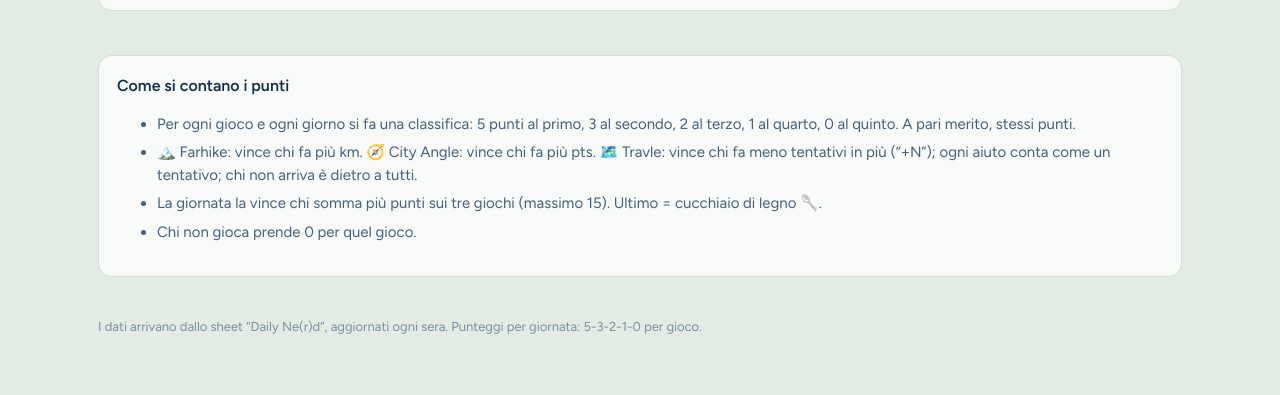
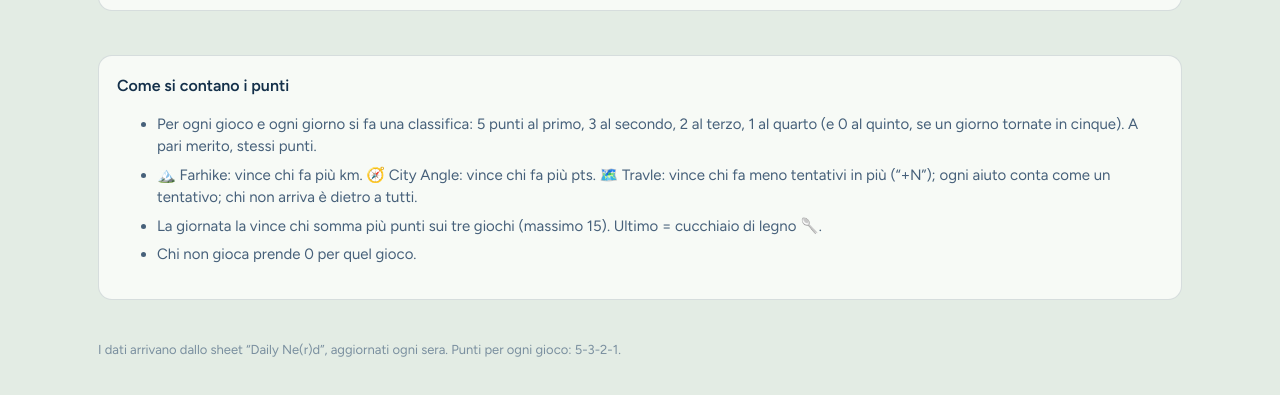
Before and after one commit to dommol7/daily-nerd, a plain HTML site: page index.html in a window 1280 px wide. Shown: the part 345-740 px from the top of the page. Drawn offline with Linux system fonts and the light colour scheme.

Commit message:
Testi delle regole adattati a 4 giocatori
Co-Authored-By: Claude Opus 5.5 <noreply@anthropic.com>
Claude-Session: https://claude.ai/code/session_01SjpBk9nQJR4MkPpALhne2U

```diff
--- a/index.html
+++ b/index.html
@@ -352,7 +352,7 @@ function render(){
   app.append(rulesSection());
   foot();
 }
-function foot(){ document.getElementById("foot").textContent="I dati arrivano dallo sheet “Daily Ne(r)d”, aggiornati ogni sera. Punteggi per giornata: 5-3-2-1-0 per gioco."; }
+function foot(){ document.getElementById("foot").textContent="I dati arrivano dallo sheet “Daily Ne(r)d”, aggiornati ogni sera. Punti per ogni gioco: 5-3-2-1."; }
 
 const NS="http://www.w3.org/2000/svg";
 function svgEl(t,a){const e=document.createElementNS(NS,t); for(const k in a) e.setAttribute(k,a[k]); return e;}
@@ -599,7 +599,7 @@ function badSection(){
 function rulesSection(){
   return el("section",{id:"regole"}, el("div",{class:"card"}, el("h3",null,"Come si contano i punti"),
     el("ul",{class:"rules"},
-      el("li",null,"Per ogni gioco e ogni giorno si fa una classifica: 5 punti al primo, 3 al secondo, 2 al terzo, 1 al quarto, 0 al quinto. A pari merito, stessi punti."),
+      el("li",null,"Per ogni gioco e ogni giorno si fa una classifica: 5 punti al primo, 3 al secondo, 2 al terzo, 1 al quarto (e 0 al quinto, se un giorno tornate in cinque). A pari merito, stessi punti."),
       el("li",null,"🏔️ Farhike: vince chi fa più km. 🧭 City Angle: vince chi fa più pts. 🗺️ Travle: vince chi fa meno tentativi in più (“+N”); ogni aiuto conta come un tentativo; chi non arriva è dietro a tutti."),
       el("li",null,"La giornata la vince chi somma più punti sui tre giochi (massimo 15). Ultimo = cucchiaio di legno 🥄."),
       el("li",null,"Chi non gioca prende 0 per quel gioco."))));
```
